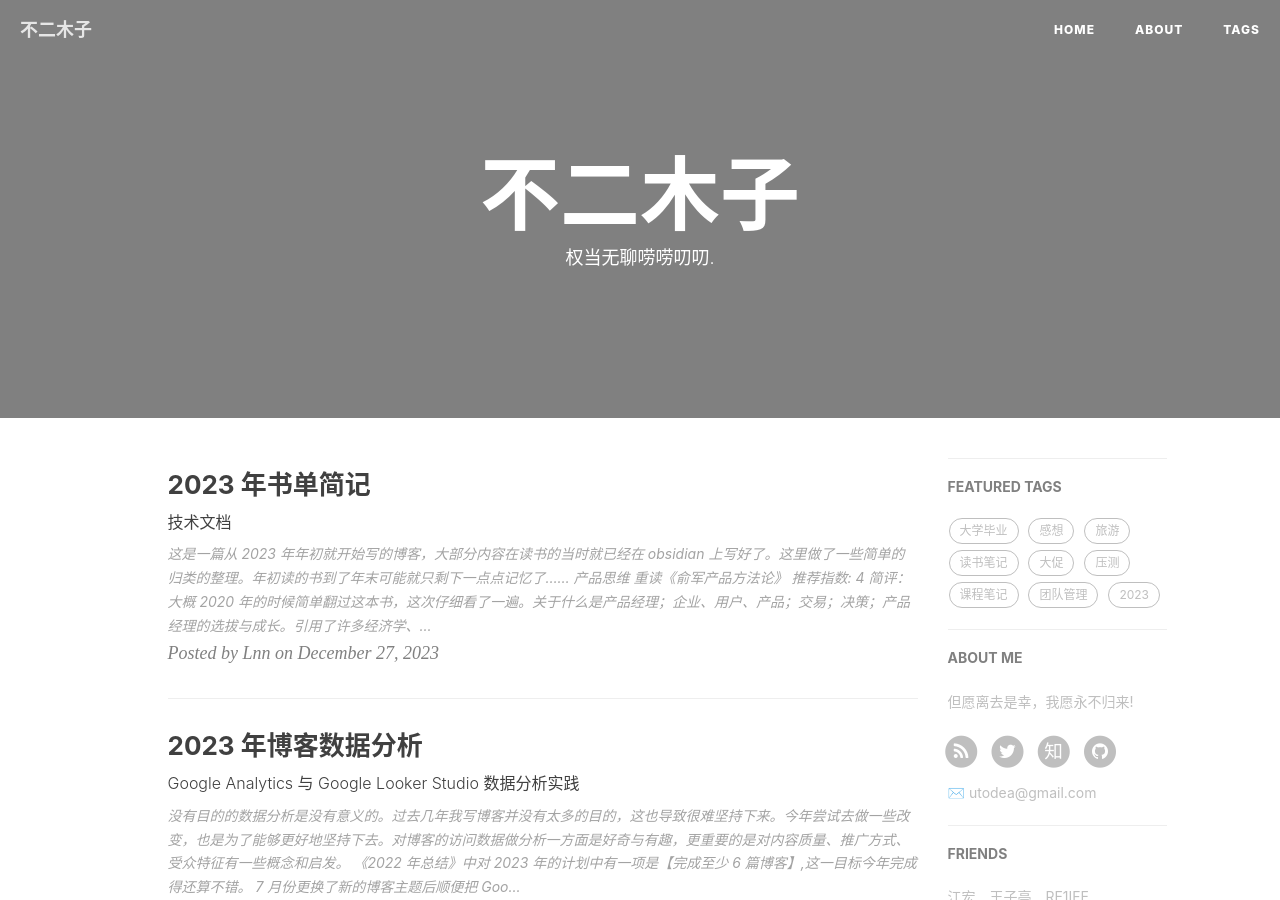
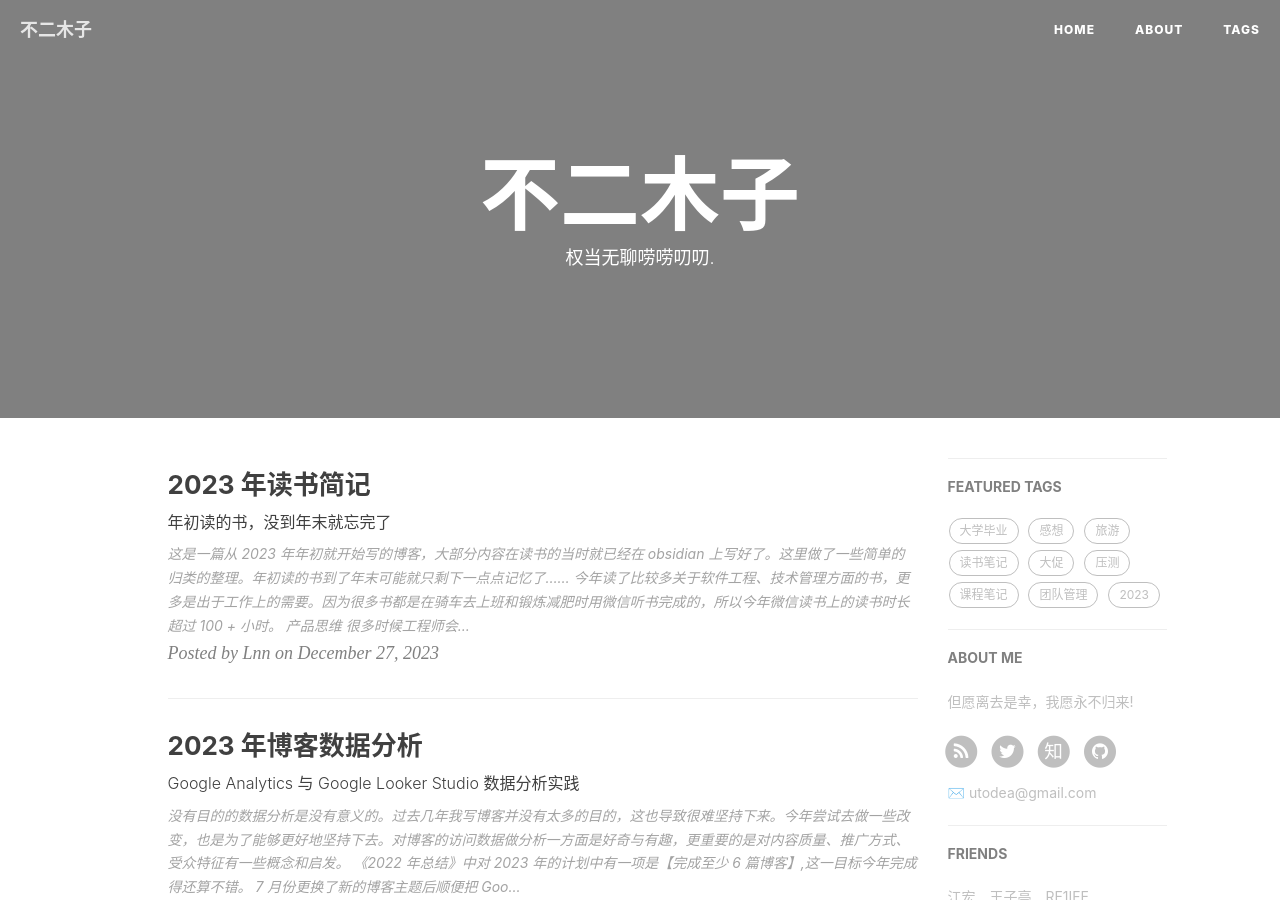
Before and after one commit to linnaname/linnaname.github.io, a Jekyll site: the page built from index.html, in a window 1280 px wide and 900 px high. Built offline with Jekyll 4.4.1, drawn with Linux system fonts in a browser that asks for light colours; nearby versions of some CDN libraries; the list of posts is cut into pages by our own code; comment, search, counter and statistics services are not loaded.

Commit message:
Update 2023-12-27-reading-notes.md

```diff
--- a/_posts/2023-12-27-reading-notes.md
+++ b/_posts/2023-12-27-reading-notes.md
@@ -1,7 +1,7 @@
 ---
 layout:     post
-title:      2023 年书单简记
-subtitle:   技术文档
+title:      2023 年读书简记
+subtitle:   年初读的书，没到年末就忘完了
 date:       2023-12-27
 author:     Lnn
 header-img: img/home-bg-art.jpg
@@ -15,8 +15,11 @@
 
 这是一篇从 2023 年年初就开始写的博客，大部分内容在读书的当时就已经在 obsidian 上写好了。这里做了一些简单的归类的整理。年初读的书到了年末可能就只剩下一点点记忆了......
 
+今年读了比较多关于软件工程、技术管理方面的书，更多是出于工作上的需要。因为很多书都是在骑车去上班和锻炼减肥时用微信听书完成的，所以今年微信读书上的读书时长超过 100 + 小时。
 
 ## 产品思维
+
+很多时候工程师会想着通过技术去解决业务问题，但【**不要用技术去解决业务问题**】往往是正确的。
 
 #### 重读《俞军产品方法论》
 
@@ -24,13 +27,12 @@
 
 **简评**：大概 2020 年的时候简单翻过这本书，这次仔细看了一遍。关于什么是产品经理；企业、用户、产品；交易；决策；产品经理的选拔与成长。引用了许多经济学、心理学和行为学的知识来阐述产品。从工程师的角度看还不错，方法论和观点比较多，细节和逻辑则相对较少，对发展或者培养全局思维的工程师可以读一读。
 
-很多时候工程师会想着通过技术去解决业务问题，但【**不要用技术去解决业务问题**】往往是正确的。
-
 
 #### 《微信背后的产品观》
 
 **推荐指数**: 4
-内容来自于 2012 年张小龙的内部分享和演讲，我看的其他人听演讲的整理版。很多观点和工程师的思维是不一样的，非常值得一读。
+
+**简评**：内容来自于 2012 年张小龙的内部分享和演讲，我看的是其他人听演讲的整理版。很多观点和工程师的思维是不一样的，非常值得一读。
 
 > 重视“屌丝”用户群
 
@@ -66,7 +68,7 @@
 
 **推荐指数**: 5
 
-**简评**：依旧是钱穆先生特有的相对积极的观点。对中国历史上的政治、军事、教育、地理、道德精神都有所评述。钱穆先生的基于历史当时的特定场景来考虑当时的政策而不是基于现在来评判历史的观点我是非常赞同的。
+**简评**：依旧是钱穆先生特有的相对积极的观点。对中国历史上的政治、军事、教育、地理、道德精神都有所评述。钱穆先生的【基于历史当时的特定场景来考虑当时的政策而不是基于现在来评判历史】的观点我是非常赞同的。
 
 
 ## 软件工程与管理
@@ -131,15 +133,14 @@
 
 **推荐指数**: 4
 
-**简评**：对架构、好的架构、编程范式、架构原则、组件和服务边界都有所讨论。其中有一个观点记忆比较深刻：工程师的责任之一是需求方"做对抗"，以保证软件架构的可发展和可持续。可能还需要再读一遍这本书才能有所体会。
-
+**简评**：对架构、好的架构、编程范式、架构原则、组件和服务边界都有所讨论。其中有一个观点记忆比较深刻：工程师的责任之一是和需求方"做对抗"，以保证软件架构的可发展和可持续。
 
 
 #### 《深入浅出 Node.js》
 
 **推荐指数**: 4
 
-**简评**：我算是一个还没入门的 Node.js 开发者，因为平常写的并不多，很多东西都是现查的。但因为大团队内[王子亭](https://jysperm.me)大佬他们用的是 Node 来开发[云引擎](https://www.leancloud.cn/engine/)，所以花了些时间读了这本书。
+**简评**：我算是一个还没入门的 Node.js 开发者，因为平常写的并不多，写 Node.js 时只有靠 Google 才能写下去。但因为大团队内[王子亭](https://jysperm.me)大佬他们用的是 Node.js 来开发[云引擎](https://www.leancloud.cn/engine/)，所以花了些时间读了这本书。
 
 这本书是关于 Node.js 的内部原理和设计的，如果你有比较扎实的后端基础，并且读过类似《UNIX环境高级编程》这样的书籍，这本书里的很多内容读起来会非常轻松。并且很多设计你会觉得在意料之中。
 
```
Also changed, not shown: other parts of _posts/2023-12-27-reading-notes.md (+1 -1 lines).
